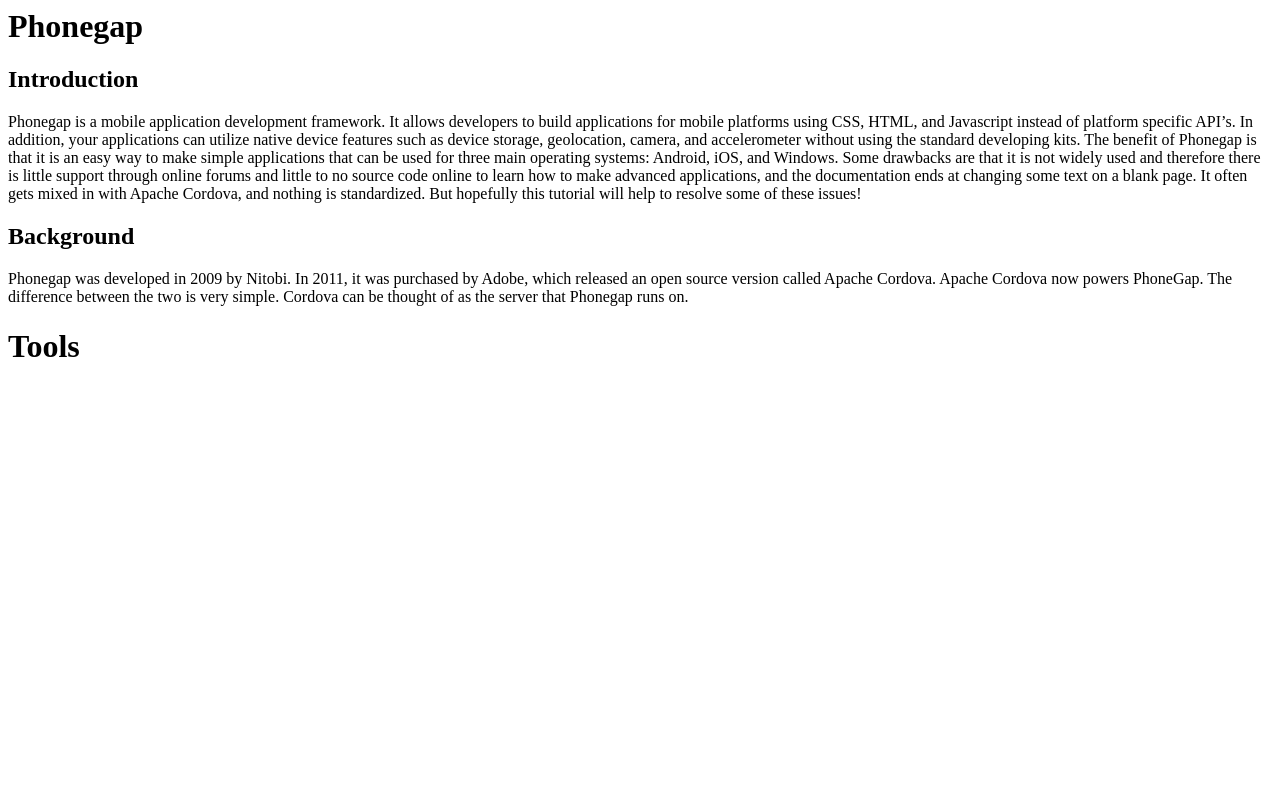
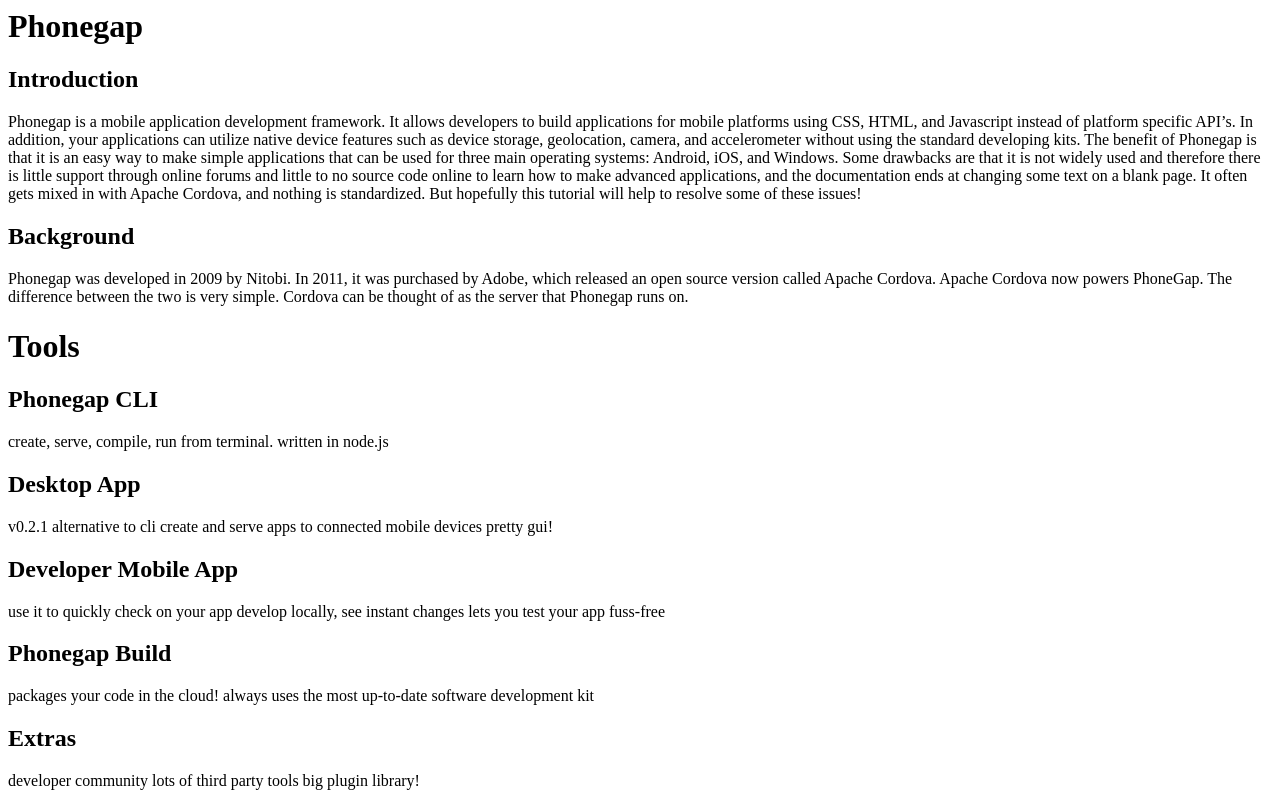
Before and after one commit to M4598bm/presentationwebsite, a plain HTML site: page index.html in a window 1280 px wide. Drawn offline with Linux system fonts and the light colour scheme.

Commit message:
all info is added from slideshow

```diff
--- a/index.html
+++ b/index.html
@@ -21,5 +21,37 @@
 
   <div>
     <h1>Tools</h1>
+    <p>
+      <h2>Phonegap CLI</h2>
+      create, serve, compile, run from terminal. written in node.js
+
+    </p>
+    <p>
+      <h2>Desktop App</h2>
+      v0.2.1
+      alternative to cli
+      create and serve apps to connected mobile devices
+      pretty gui!
+
+    </p>
+    <p>
+      <h2>Developer Mobile App</h2>
+      use it to quickly check on your app
+      develop locally, see instant changes
+      lets you test your app fuss-free
+
+    </p>
+    <p>
+      <h2>Phonegap Build</h2>
+      packages your code in the cloud!
+      always uses the most up-to-date software development kit
+
+    </p>
+    <p>
+      <h2>Extras</h2>
+      developer community
+      lots of third party tools
+      big plugin library!
+    </p>
   </div>
 </body>
```
